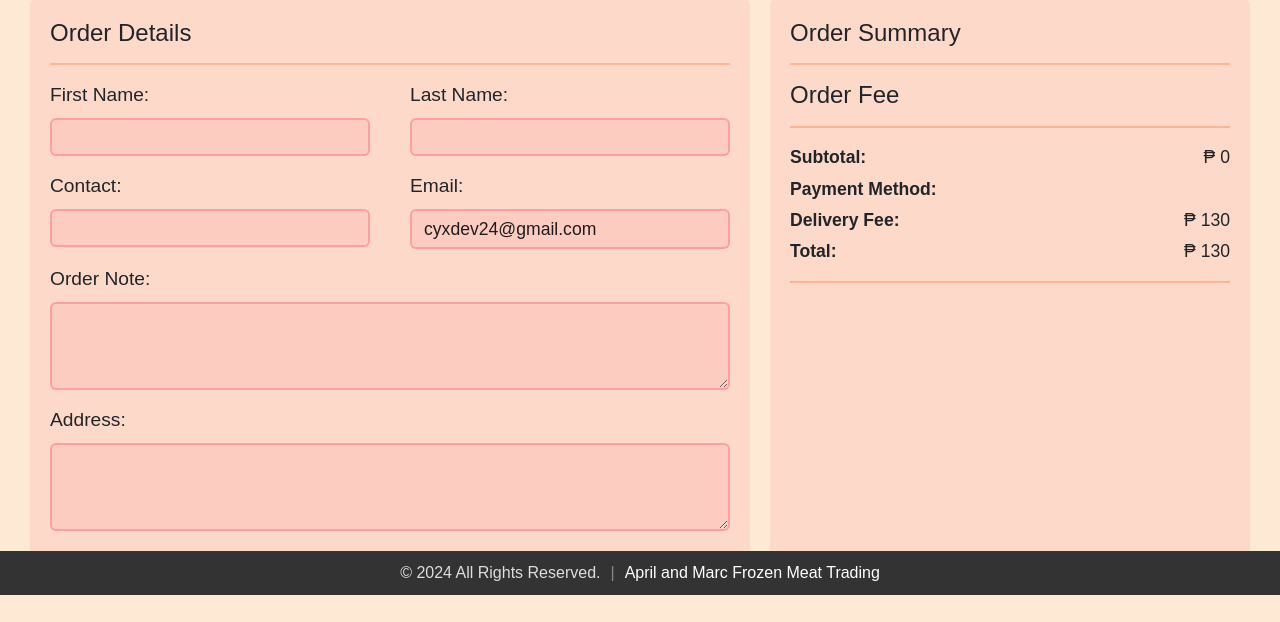
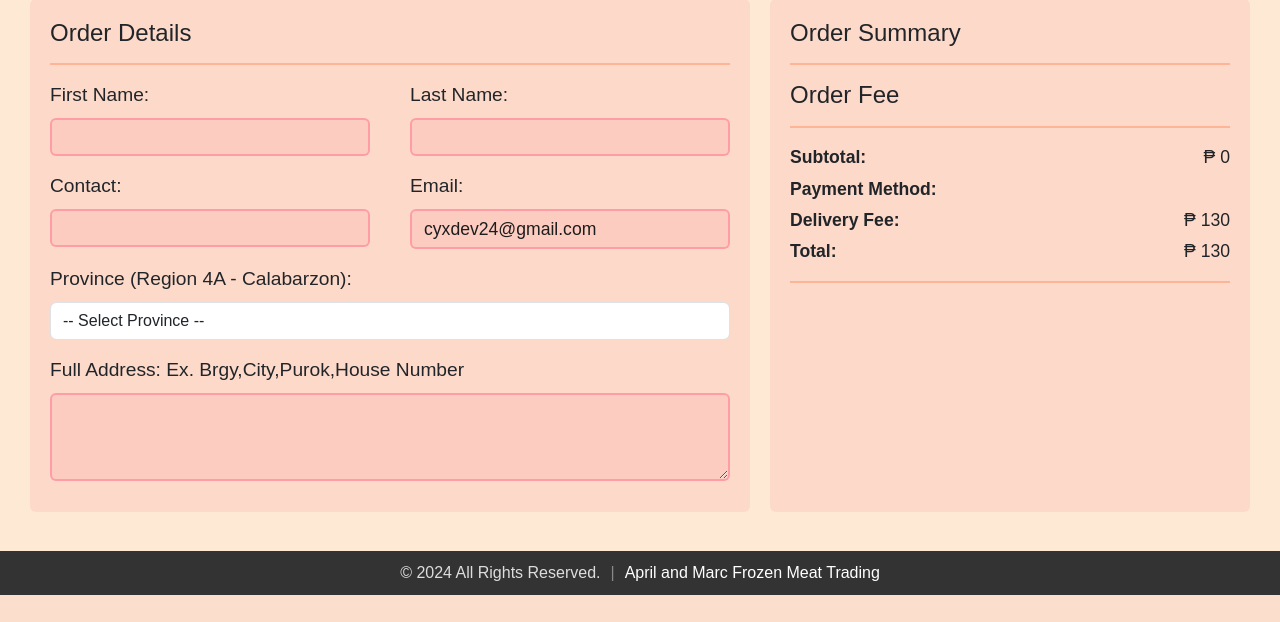
Before and after one commit to RaibelleAltura/OnlineMeatshopForA-M, a PHP site: page /order_review.php in a window 1280 px wide. Shown: the part 205-827 px from the top of the page. After the commit the page ends 800 px from the top, so only its background shows below. Run offline with PHP 8.4, Linux system fonts and the light colour scheme; a user stored in the database is signed in; data comes from the database, SQL or seed files in the repository; data that the repository does not hold is empty; some libraries are stand-ins or nearby versions.

Commit message:
initial commit

```diff
--- a/order_review.php
+++ b/order_review.php
@@ -117,12 +117,19 @@ $total = $subtotal + $deliveryFee;
           </div>
         </div>
         <div class="form-group">
-          <label for="order_note">Order Note:</label>
-          <textarea class="form-control" id="order_note" name="order_note" rows="3"></textarea>
-        </div>
-        <div class="form-group">
-          <label for="address">Address:</label>
-          <textarea class="form-control" id="address" name="address" rows="3" required></textarea>
+        <label for="province">Province (Region 4A - Calabarzon):</label>
+    <select class="form-control" id="province" name="province" required>
+        <option value="">-- Select Province --</option>
+        <option value="Cavite">Cavite</option>
+        <option value="Laguna">Laguna</option>
+        <option value="Rizal">Rizal</option>
+        <option value="Batangas">Batangas</option>
+        <option value="Quezon">Quezon</option>
+    </select>
+</div>
+<div class="form-group">
+    <label for="address">Full Address: Ex. Brgy,City,Purok,House Number</label>
+    <textarea class="form-control" id="address" name="address" rows="3" required></textarea>
         </div>
 
     </div>
```
Also changed, not shown: process_order.php (+7 -0 lines), uploads/meat-bg.jpg (added).
